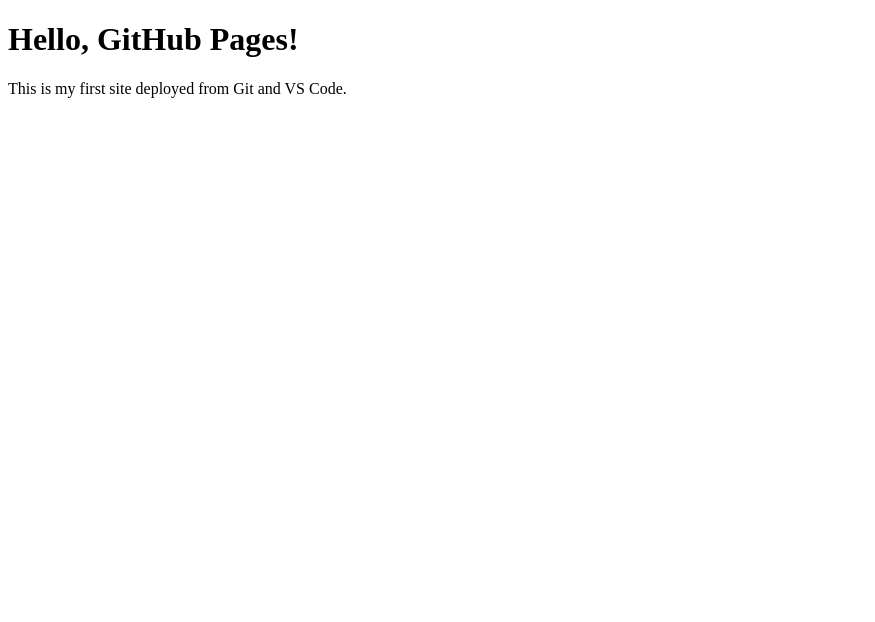
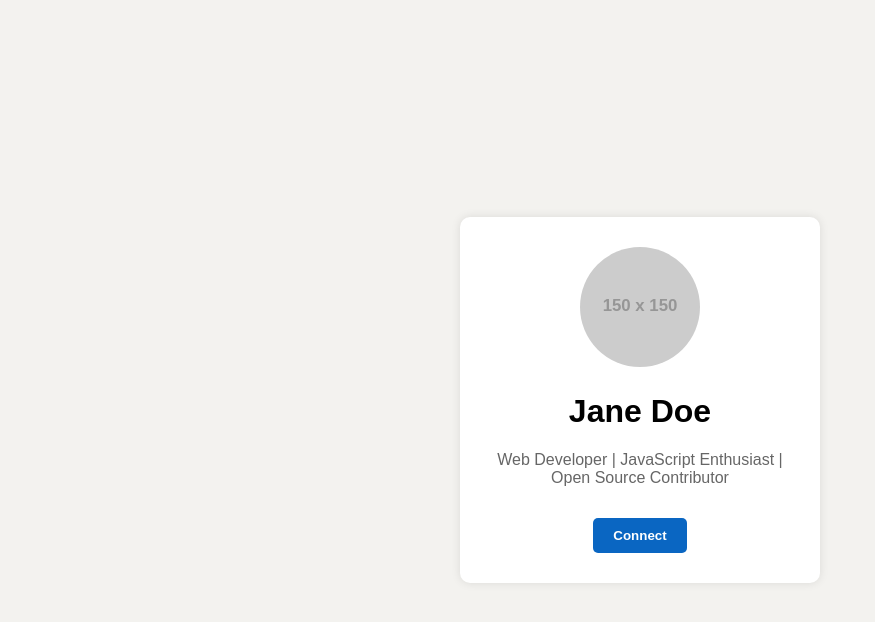
Before and after one commit to LearnerTester55/basicpage, a plain HTML site: page index.html in a window 1280 px wide. Shown: the whole page, without its empty margins (0-875 px from the left). Drawn offline with Linux system fonts and the light colour scheme; placeholder pictures from the web are drawn by us.

Commit message:
New code for learning Github Pages

```diff
--- a/index.html
+++ b/index.html
@@ -2,10 +2,24 @@
 <html lang="en">
   <head>
     <meta charset="UTF-8" />
-    <title>My First GitHub Website</title>
+    <meta name="viewport" content="width=device-width, initial-scale=1.0" />
+    <title>My LinkedIn Profile</title>
+    <link rel="stylesheet" href="style.css" />
   </head>
   <body>
-    <h1>Hello, GitHub Pages!</h1>
-    <p>This is my first site deployed from Git and VS Code.</p>
+    <div class="profile-card">
+      <img
+        src="https://via.placeholder.com/150"
+        alt="Profile Picture"
+        class="profile-pic"
+      />
+      <h1>Jane Doe</h1>
+      <p class="headline">
+        Web Developer | JavaScript Enthusiast | Open Source Contributor
+      </p>
+      <button onclick="connect()">Connect</button>
+    </div>
+
+    <script src="script.js"></script>
   </body>
 </html>
--- /dev/null
+++ b/script.js
@@ -0,0 +1,3 @@
+function connect() {
+  alert("Connection request sent!");
+}
--- /dev/null
+++ b/style.css
@@ -0,0 +1,45 @@
+body {
+  font-family: Arial, sans-serif;
+  background-color: #f3f2ef;
+  display: flex;
+  justify-content: center;
+  align-items: center;
+  height: 100vh;
+  margin: 0;
+}
+
+.profile-card {
+  background-color: white;
+  padding: 30px;
+  border-radius: 10px;
+  box-shadow: 0 0 10px rgba(0, 0, 0, 0.1);
+  text-align: center;
+  width: 300px;
+}
+
+.profile-pic {
+  border-radius: 50%;
+  width: 120px;
+  height: 120px;
+  object-fit: cover;
+}
+
+.headline {
+  color: #666;
+  margin-top: 10px;
+}
+
+button {
+  background-color: #0a66c2;
+  color: white;
+  border: none;
+  padding: 10px 20px;
+  margin-top: 15px;
+  border-radius: 5px;
+  cursor: pointer;
+  font-weight: bold;
+}
+
+button:hover {
+  background-color: #004182;
+}
```
